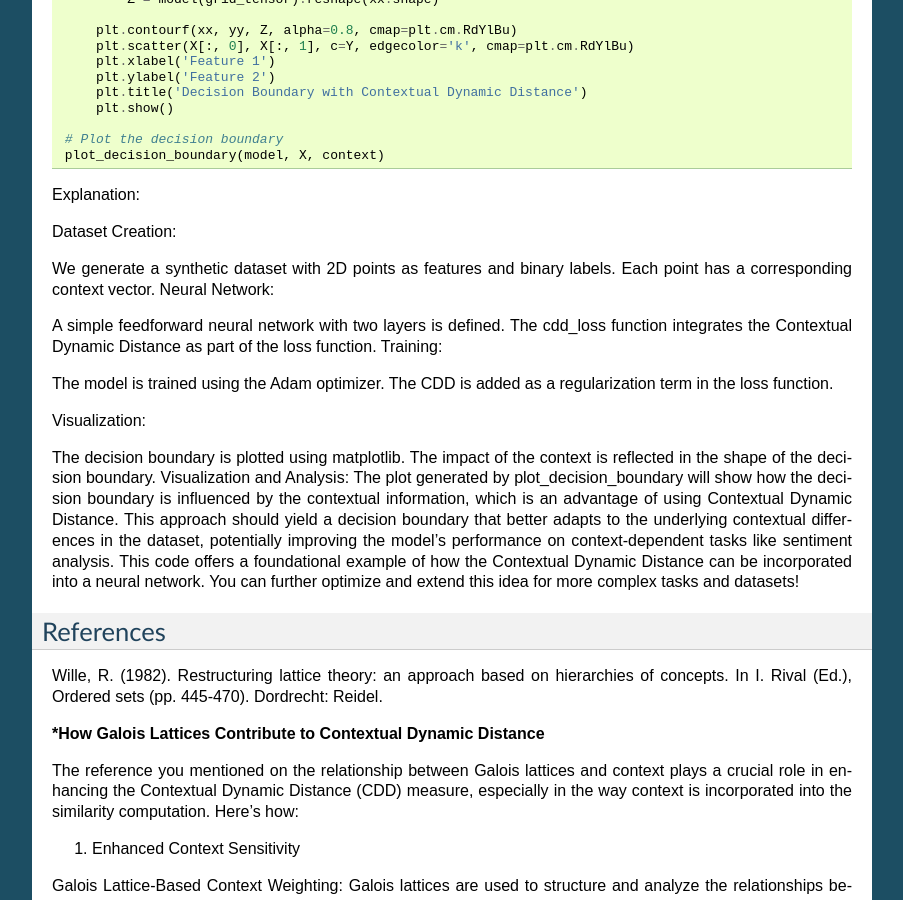
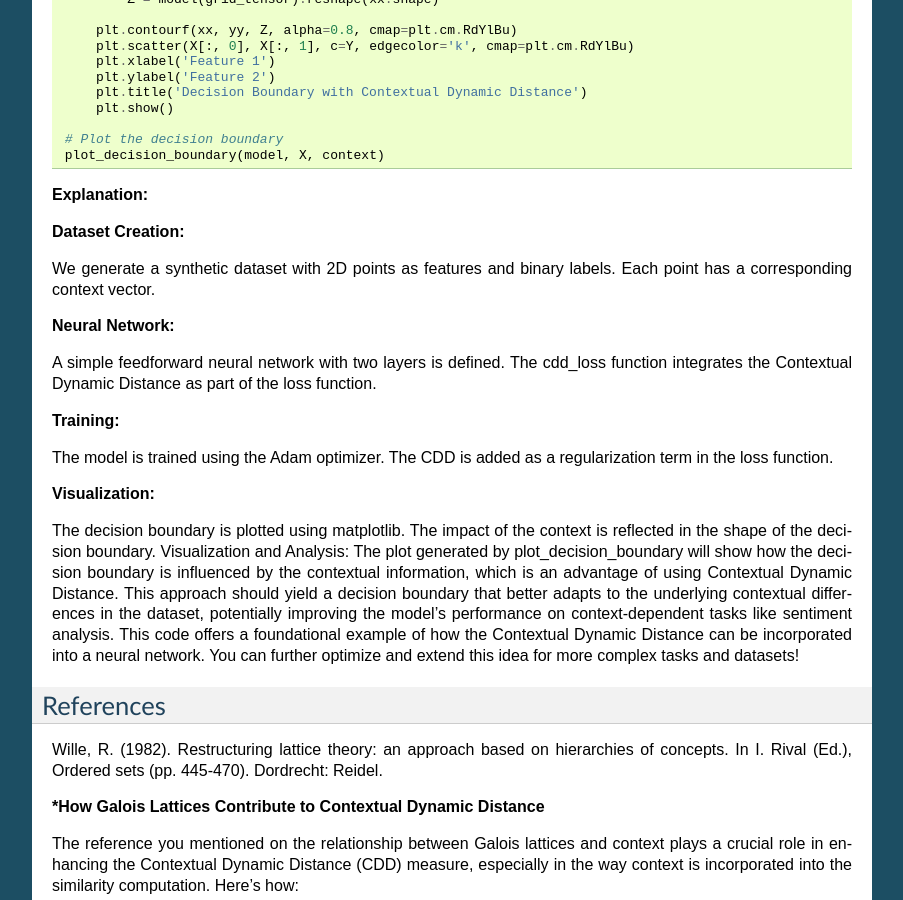
Before and after one commit to ym001/distancia, a Sphinx documentation site: the page built from docs/ContextualDynamicDistance.rst, in a window 1280 px wide and 900 px high, scrolled down 2412 px. Shown: the whole window, without its empty margins (198-1101 px from the left). Built offline with Sphinx 7.4.7, drawn with Linux system fonts in a browser that asks for light colours; part of the change alters nothing that is shown.

```diff
--- a/docs/ContextualDynamicDistance.rst
+++ b/docs/ContextualDynamicDistance.rst
@@ -145,21 +145,23 @@ Let's consider a simple example where we use the Contextual Dynamic Distance in
     # Plot the decision boundary
     plot_decision_boundary(model, X, context)
 
-Explanation:
+**Explanation:**
 
-Dataset Creation:
+**Dataset Creation:**
 
 We generate a synthetic dataset with 2D points as features and binary labels.
 Each point has a corresponding context vector.
-Neural Network:
+
+**Neural Network:**
 
 A simple feedforward neural network with two layers is defined.
 The cdd_loss function integrates the Contextual Dynamic Distance as part of the loss function.
-Training:
+
+**Training:**
 
 The model is trained using the Adam optimizer. The CDD is added as a regularization term in the loss function.
 
-Visualization:
+**Visualization:**
 
 The decision boundary is plotted using matplotlib. The impact of the context is reflected in the shape of the decision boundary.
 Visualization and Analysis:
```
